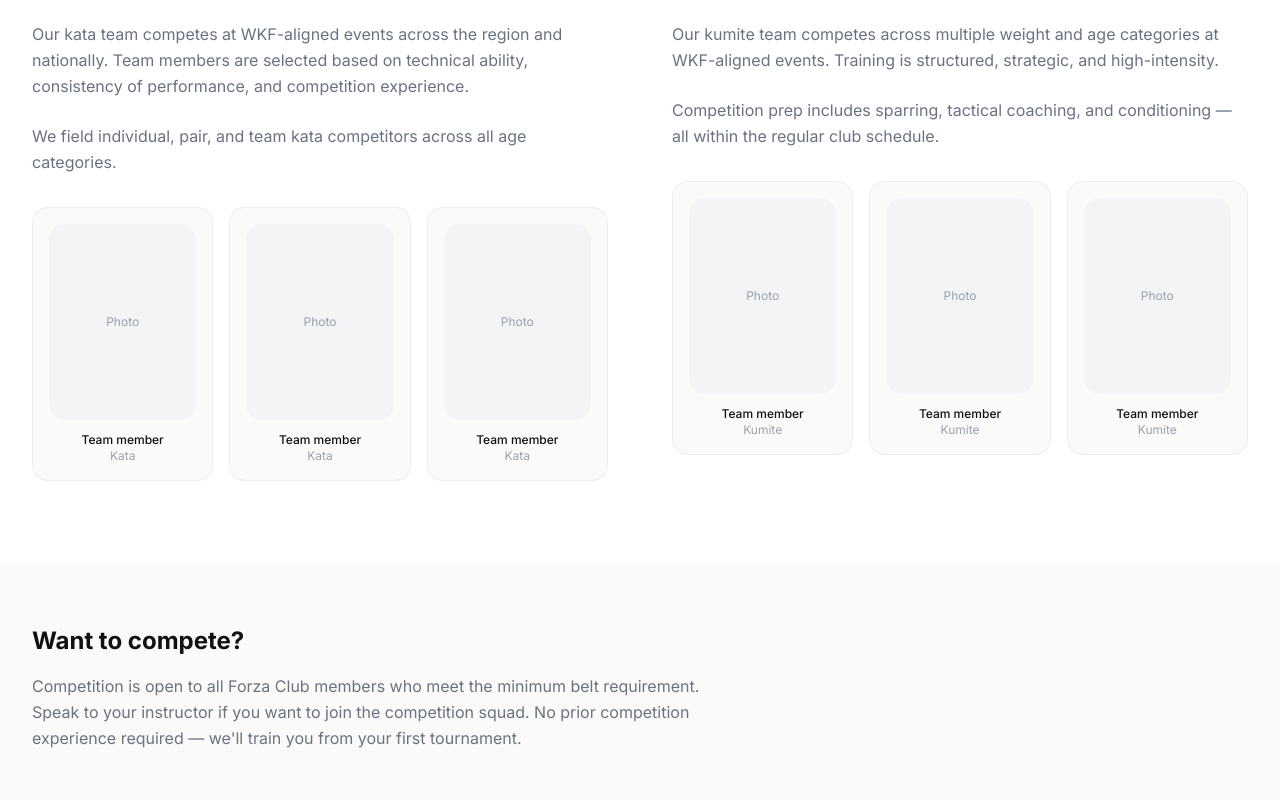
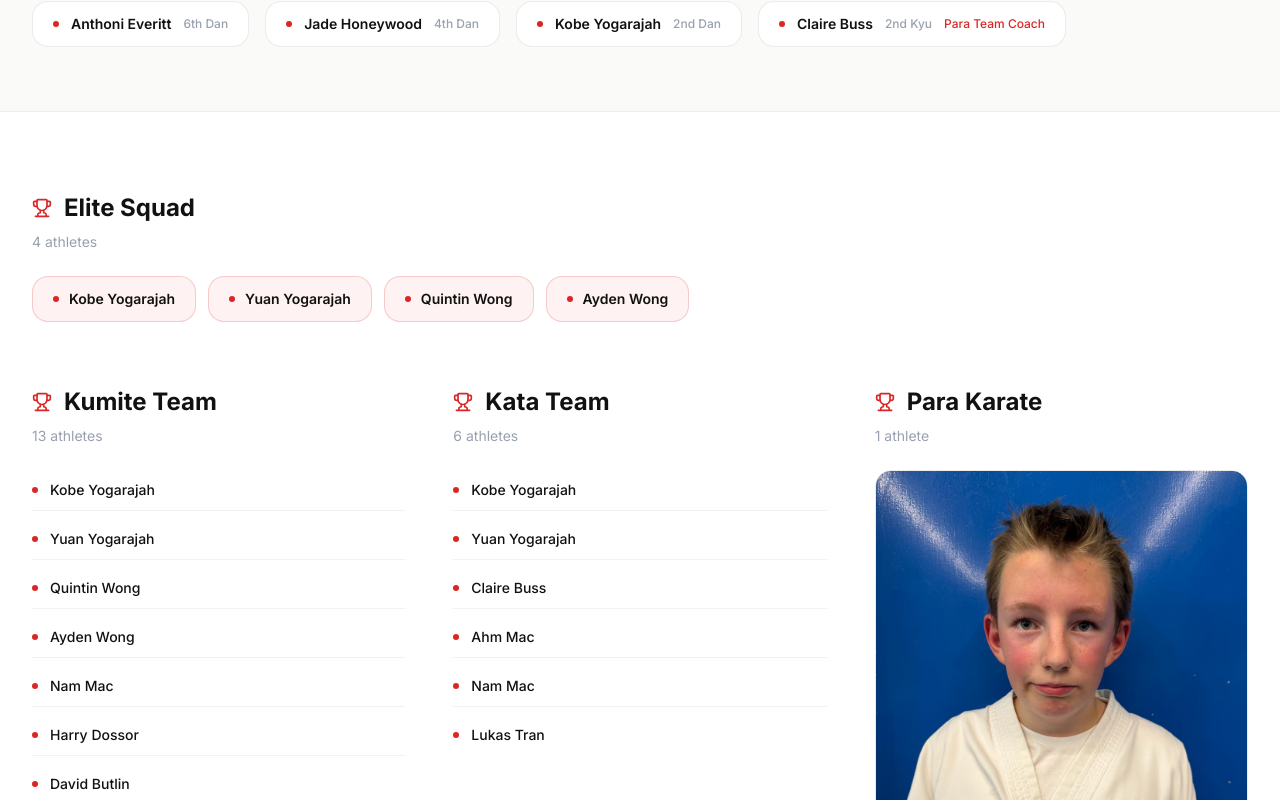
Before and after one commit to anthonieveritt-afk/forza-karate-website, a Next.js app: page /team in a window 1280 px wide. Shown: the part 860-1660 px from the top of the page. Built offline with nearby package versions, Linux system fonts and the light colour scheme.

Commit message:
feat: add Leo Buss photo to Para Karate team section

```diff
--- a/app/team/page.tsx
+++ b/app/team/page.tsx
@@ -1,4 +1,5 @@
 import type { Metadata } from 'next'
+import Image from 'next/image'
 import { Trophy } from 'lucide-react'
 import TeamBanner from '@/components/sections/TeamBanner'
 
@@ -7,73 +8,162 @@ export const metadata: Metadata = {
   description: 'Meet Team Forza — our competitive kata and kumite teams representing Forza Karate Club at regional and national level.',
 }
 
+const eliteSquad = [
+  'Kobe Yogarajah',
+  'Yuan Yogarajah',
+  'Quintin Wong',
+  'Ayden Wong',
+]
+
+const kumiteAthletes = [
+  'Kobe Yogarajah',
+  'Yuan Yogarajah',
+  'Quintin Wong',
+  'Ayden Wong',
+  'Nam Mac',
+  'Harry Dossor',
+  'David Butlin',
+  'Alex Austin',
+  'Claire Buss',
+  'Annabelle Buss',
+  'Quinn Godfrey',
+  'Archie Tebbutt',
+  'Lukas Tran',
+]
+
+const kataAthletes = [
+  'Kobe Yogarajah',
+  'Yuan Yogarajah',
+  'Claire Buss',
+  'Ahm Mac',
+  'Nam Mac',
+  'Lukas Tran',
+]
+
+const paraAthletes = [
+  'Leo Buss',
+]
+
+const coaches = [
+  { name: 'Anthoni Everitt', grade: '6th Dan' },
+  { name: 'Jade Honeywood',  grade: '4th Dan' },
+  { name: 'Kobe Yogarajah',  grade: '2nd Dan' },
+]
+
+const paraCoaches = [
+  { name: 'Claire Buss', grade: '2nd Kyu', role: 'Para Team Coach' },
+]
+
+function AthleteList({ names }: { names: string[] }) {
+  return (
+    <ul className="mt-6 space-y-2">
+      {names.map((name) => (
+        <li
+          key={name}
+          className="flex items-center gap-3 py-2.5 border-b border-black/5 last:border-0"
+        >
+          <div className="w-1.5 h-1.5 rounded-full bg-[#dc2626] flex-shrink-0" />
+          <span className="text-sm font-medium text-[#111111]">{name}</span>
+        </li>
+      ))}
+    </ul>
+  )
+}
+
 export default function TeamPage() {
   return (
     <div className="bg-white">
       {/* Scrolling photo banner */}
       <TeamBanner />
 
+      {/* Coaches */}
+      <section className="bg-[#fafaf9] py-16 px-4 sm:px-6 lg:px-8 border-b border-black/5">
+        <div className="max-w-7xl mx-auto">
+          <div className="flex items-center gap-2 mb-8">
+            <div className="w-8 h-0.5 bg-[#dc2626]" />
+            <span className="text-sm font-medium text-[#dc2626] uppercase tracking-wider">Coaching Staff</span>
+          </div>
+          <div className="flex flex-wrap gap-4">
+            {coaches.map((c) => (
+              <div key={c.name} className="flex items-center gap-3 px-5 py-3 rounded-2xl bg-white border border-black/8">
+                <div className="w-1.5 h-1.5 rounded-full bg-[#dc2626]" />
+                <span className="text-sm font-semibold text-[#111111]">{c.name}</span>
+                <span className="text-xs font-medium text-gray-400">{c.grade}</span>
+              </div>
+            ))}
+            {paraCoaches.map((c) => (
+              <div key={c.name} className="flex items-center gap-3 px-5 py-3 rounded-2xl bg-white border border-black/8">
+                <div className="w-1.5 h-1.5 rounded-full bg-[#dc2626]" />
+                <span className="text-sm font-semibold text-[#111111]">{c.name}</span>
+                <span className="text-xs font-medium text-gray-400">{c.grade}</span>
+                <span className="text-xs text-[#dc2626] font-medium">{c.role}</span>
+              </div>
+            ))}
+          </div>
+        </div>
+      </section>
 
-
-      {/* Kata Team */}
+      {/* Teams */}
       <section className="py-20 px-4 sm:px-6 lg:px-8">
         <div className="max-w-7xl mx-auto">
-          <div className="grid grid-cols-1 lg:grid-cols-2 gap-16">
-            <div>
-              <div className="flex items-center gap-3 mb-6">
+          {/* Elite Squad */}
+          <div className="mb-16">
+            <div className="flex items-center gap-3 mb-2">
               <Trophy className="h-5 w-5 text-[#dc2626]" />
-                <h2 className="text-2xl font-bold text-[#111111]">Kata Team</h2>
+              <h2 className="text-2xl font-bold text-[#111111]">Elite Squad</h2>
             </div>
-              <p className="text-gray-500 leading-relaxed mb-6">
-                Our kata team competes at WKF-aligned events across the region and nationally.
-                Team members are selected based on technical ability, consistency of performance,
-                and competition experience.
-              </p>
-              <p className="text-gray-500 leading-relaxed">
-                We field individual, pair, and team kata competitors across all age categories.
-              </p>
-
-              {/* Placeholder team members */}
-              <div className="mt-8 grid grid-cols-3 gap-4">
-                {[1, 2, 3].map((i) => (
-                  <div key={i} className="rounded-2xl bg-[#fafaf9] border border-black/5 p-4 text-center">
-                    <div className="w-full aspect-[3/4] rounded-2xl bg-gray-100 mb-3 flex items-center justify-center">
-                      <span className="text-gray-400 text-xs">Photo</span>
-                    </div>
-                    <p className="text-xs font-medium text-[#111111]">Team member</p>
-                    <p className="text-xs text-gray-400">Kata</p>
+            <p className="text-sm text-gray-400 mb-6">{eliteSquad.length} athletes</p>
+            <div className="flex flex-wrap gap-3">
+              {eliteSquad.map((name) => (
+                <div key={name} className="flex items-center gap-2.5 px-5 py-3 rounded-2xl border border-[#dc2626]/20 bg-red-50">
+                  <div className="w-1.5 h-1.5 rounded-full bg-[#dc2626]" />
+                  <span className="text-sm font-semibold text-[#111111]">{name}</span>
                 </div>
               ))}
             </div>
           </div>
 
+          <div className="grid grid-cols-1 lg:grid-cols-3 gap-12">
+
+            {/* Kumite */}
             <div>
-              <div className="flex items-center gap-3 mb-6">
+              <div className="flex items-center gap-3 mb-2">
                 <Trophy className="h-5 w-5 text-[#dc2626]" />
                 <h2 className="text-2xl font-bold text-[#111111]">Kumite Team</h2>
               </div>
-              <p className="text-gray-500 leading-relaxed mb-6">
-                Our kumite team competes across multiple weight and age categories at WKF-aligned
-                events. Training is structured, strategic, and high-intensity.
-              </p>
-              <p className="text-gray-500 leading-relaxed">
-                Competition prep includes sparring, tactical coaching, and conditioning — all within
-                the regular club schedule.
-              </p>
+              <p className="text-sm text-gray-400">{kumiteAthletes.length} athletes</p>
+              <AthleteList names={kumiteAthletes} />
+            </div>
 
-              {/* Placeholder team members */}
-              <div className="mt-8 grid grid-cols-3 gap-4">
-                {[1, 2, 3].map((i) => (
-                  <div key={i} className="rounded-2xl bg-[#fafaf9] border border-black/5 p-4 text-center">
-                    <div className="w-full aspect-[3/4] rounded-2xl bg-gray-100 mb-3 flex items-center justify-center">
-                      <span className="text-gray-400 text-xs">Photo</span>
+            {/* Kata */}
+            <div>
+              <div className="flex items-center gap-3 mb-2">
+                <Trophy className="h-5 w-5 text-[#dc2626]" />
+                <h2 className="text-2xl font-bold text-[#111111]">Kata Team</h2>
               </div>
-                    <p className="text-xs font-medium text-[#111111]">Team member</p>
-                    <p className="text-xs text-gray-400">Kumite</p>
+              <p className="text-sm text-gray-400">{kataAthletes.length} athletes</p>
+              <AthleteList names={kataAthletes} />
             </div>
-                ))}
+
+            {/* Para Karate */}
+            <div>
+              <div className="flex items-center gap-3 mb-2">
+                <Trophy className="h-5 w-5 text-[#dc2626]" />
+                <h2 className="text-2xl font-bold text-[#111111]">Para Karate</h2>
               </div>
+              <p className="text-sm text-gray-400">{paraAthletes.length} athlete</p>
+              <div className="mt-6 rounded-2xl overflow-hidden border border-black/8">
+                <Image
+                  src="/team/leo-buss.jpg"
+                  alt="Leo Buss — Para Karate"
+                  width={600}
+                  height={750}
+                  className="w-full object-cover object-top"
+                />
               </div>
+              <AthleteList names={paraAthletes} />
+            </div>
+
           </div>
         </div>
       </section>
```
Also changed, not shown: public/team/leo-buss.jpg (added). Lines whose indentation alone changed are shown as unchanged.
